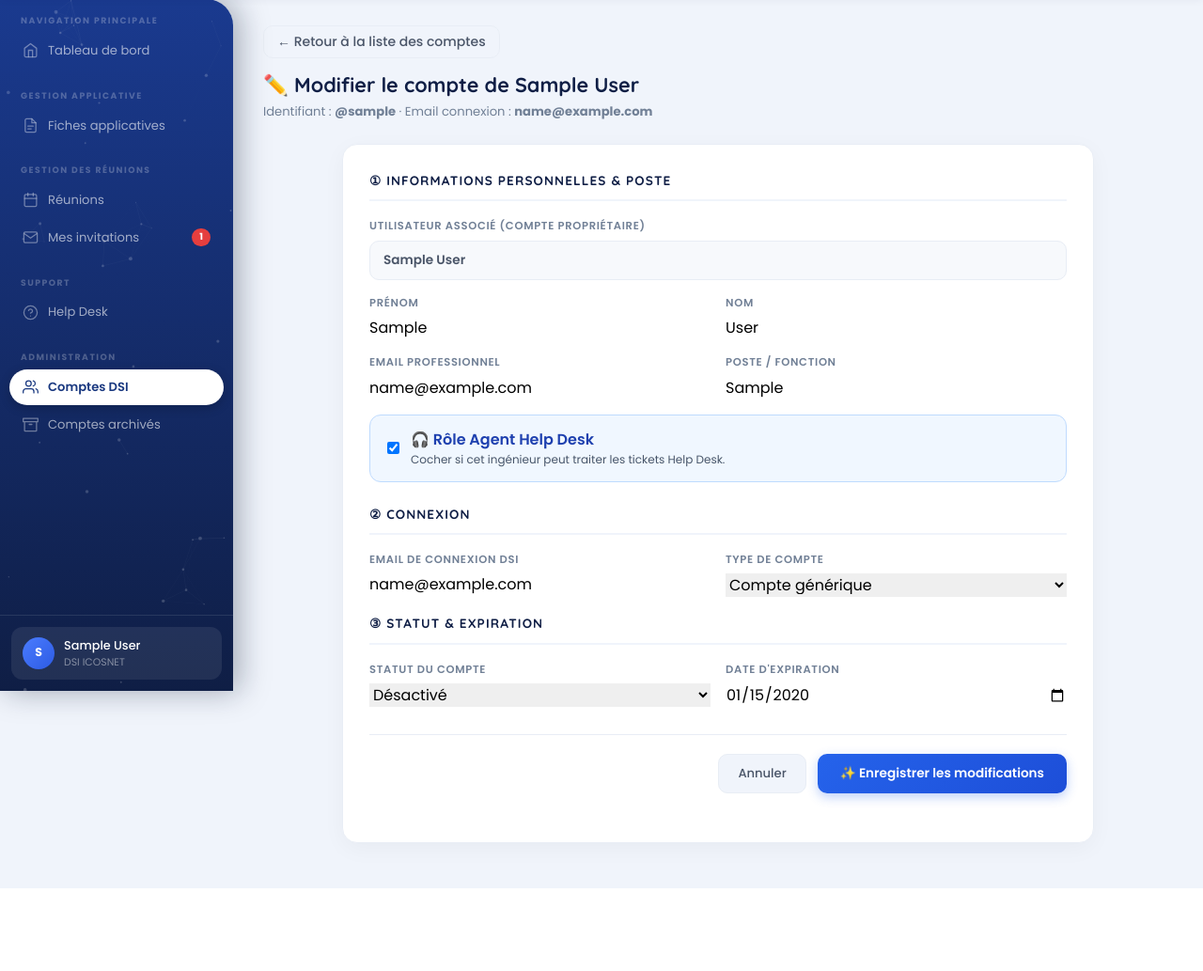
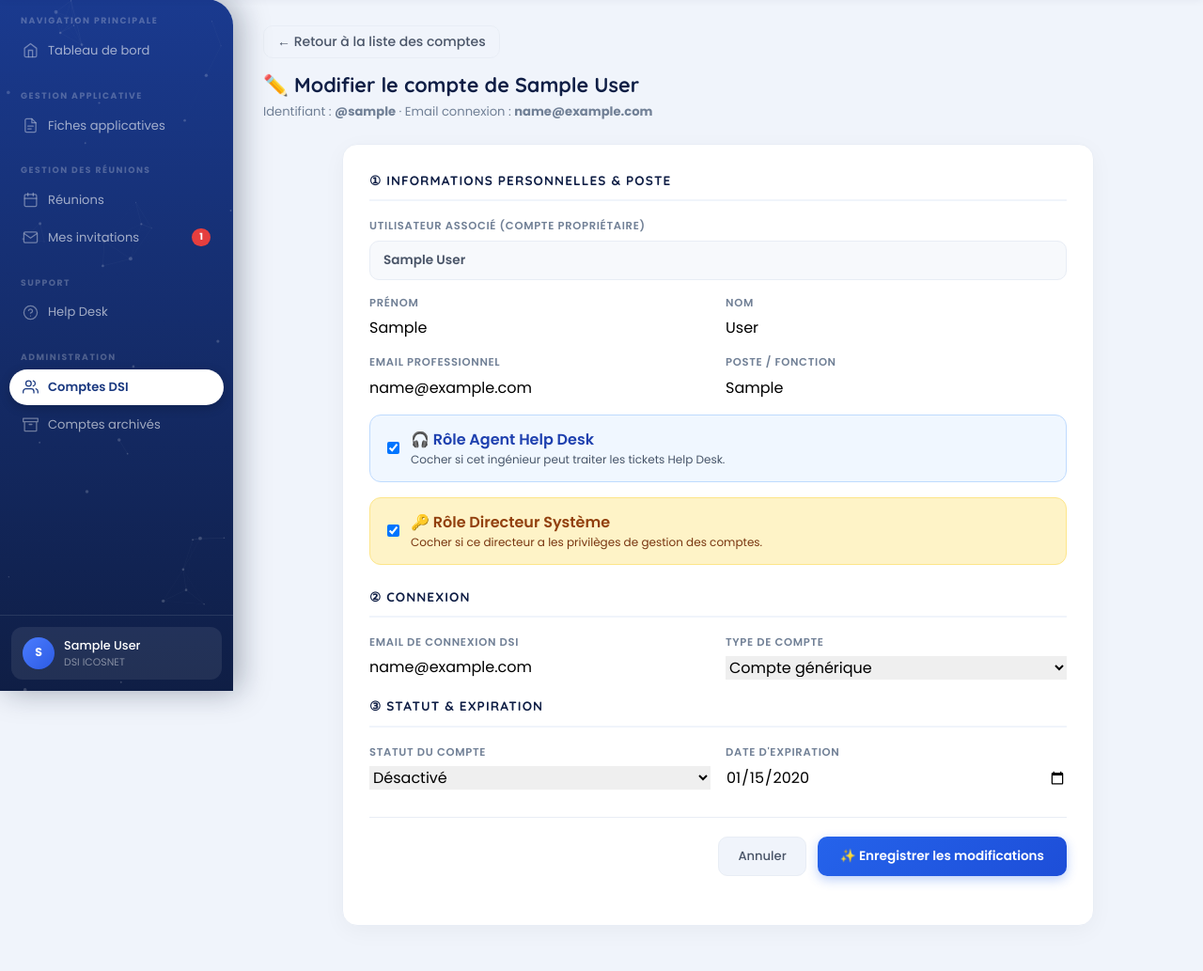
Before and after one commit to sarabenbraham/Icosnet_Traceability_Platform, a Django app: page /account_management/1/update/ in a window 1280 px wide. Shown: the part 65-1098 px from the top of the page at 94% size. Before the commit the page ends 1010 px from the top, so only its background shows below. Run offline with Django 5.2, Linux system fonts and the light colour scheme; a user stored in the database is signed in; tables that the repository leaves empty hold one stand-in row (values such as "Sample post"); some libraries are stand-ins or nearby versions.

Commit message:
feat(rbac): restrict account management exclusively to Directeur Système

```diff
--- a/backend/apps/account_management/forms.py
+++ b/backend/apps/account_management/forms.py
@@ -74,6 +74,12 @@ class CompteForm(forms.ModelForm):
         help_text="Cocher si cet ingénieur peut traiter les tickets Help Desk.",
         widget=forms.CheckboxInput(attrs={"class": "form-check-input"}),
     )
+    est_directeur_systeme = forms.BooleanField(
+        label="Rôle Directeur Système",
+        required=False,
+        help_text="Cocher si ce directeur a les privilèges de gestion des comptes.",
+        widget=forms.CheckboxInput(attrs={"class": "form-check-input"}),
+    )
 
     class Meta:
         model = Compte
@@ -112,6 +118,11 @@ class CompteForm(forms.ModelForm):
             elif hasattr(u, "est_helpdesk"):
                 self.fields["est_helpdesk"].initial = u.est_helpdesk
 
+            if hasattr(u, "directeur"):
+                self.fields["est_directeur_systeme"].initial = getattr(u.directeur, "est_directeur_systeme", False)
+            elif hasattr(u, "est_directeur_systeme"):
+                self.fields["est_directeur_systeme"].initial = u.est_directeur_systeme
+
     def save(self, commit=True):
         compte = super().save(commit=False)
 
@@ -136,6 +147,14 @@ class CompteForm(forms.ModelForm):
             elif hasattr(u, "est_helpdesk"):
                 u.est_helpdesk = self.cleaned_data.get("est_helpdesk", False)
                 u.save(update_fields=["est_helpdesk"])
+
+            if hasattr(u, "directeur"):
+                d = u.directeur
+                d.est_directeur_systeme = self.cleaned_data.get("est_directeur_systeme", False)
+                d.save(update_fields=["est_directeur_systeme"])
+            elif hasattr(u, "est_directeur_systeme"):
+                u.est_directeur_systeme = self.cleaned_data.get("est_directeur_systeme", False)
+                u.save(update_fields=["est_directeur_systeme"])
 
         if commit:
             compte.save()
@@ -199,6 +218,8 @@ class UtilisateurCompteForm(forms.ModelForm):
             direction = cd["direction"]
             direction.directeur = utilisateur
             direction.save(update_fields=["directeur"])
+            utilisateur.est_directeur_systeme = cd.get("est_directeur_systeme", False)
+            utilisateur.save(update_fields=["est_directeur_systeme"])
         elif classe is ChefDepartement:
             dep = cd["departement"]
             dep.chef_departement = utilisateur
--- /dev/null
+++ b/backend/apps/account_management/permissions.py
@@ -0,0 +1,14 @@
+# -*- coding: utf-8 -*-
+
+def _est_directeur_systeme(user):
+    """
+    Retourne True si l'utilisateur est un Directeur AVEC le rôle Directeur Système.
+    """
+    if not user or not user.is_authenticated:
+        return False
+    try:
+        from apps.users.models import Directeur
+        d = Directeur.objects.get(pk=user.pk)
+        return bool(d.est_directeur_systeme)
+    except Exception:
+        return bool(getattr(user, "est_directeur_systeme", False))
--- a/backend/apps/account_management/views.py
+++ b/backend/apps/account_management/views.py
@@ -1,3 +1,4 @@
+from .permissions import _est_directeur_systeme
 from django.contrib import messages
 from django.http import JsonResponse
 from django.shortcuts import get_object_or_404, redirect, render
@@ -38,6 +39,9 @@ def compte_logout(request):
 
 
 def compte_list(request):
+    if not _est_directeur_systeme(request.user):
+        messages.error(request, "Accès refusé : la gestion des comptes est réservée au Directeur Système.")
+        return redirect("dashboard")
     from django.db.models import Q
 
     comptes = Compte.objects.select_related("utilisateur").filter(archive=False)
@@ -90,6 +94,9 @@ def compte_list(request):
 
 
 def compte_detail(request, pk):
+    if not _est_directeur_systeme(request.user):
+        messages.error(request, "Accès refusé : la gestion des comptes est réservée au Directeur Système.")
+        return redirect("dashboard")
     compte = get_object_or_404(
         Compte.objects.select_related("utilisateur"),
         pk=pk,
@@ -108,6 +115,9 @@ def compte_detail(request, pk):
 
 
 def compte_update(request, pk):
+    if not _est_directeur_systeme(request.user):
+        messages.error(request, "Accès refusé : la modification des comptes est réservée au Directeur Système.")
+        return redirect("dashboard")
     compte = get_object_or_404(Compte, pk=pk)
 
     if request.method == "POST":
@@ -138,6 +148,9 @@ def compte_update(request, pk):
 
 
 def compte_archiver(request, pk):
+    if not _est_directeur_systeme(request.user):
+        messages.error(request, "Accès refusé : l'archivage des comptes est réservé au Directeur Système.")
+        return redirect("dashboard")
     compte = get_object_or_404(Compte, pk=pk)
 
     if request.method == "POST":
@@ -161,6 +174,9 @@ def compte_archiver(request, pk):
 
 
 def comptes_archives(request):
+    if not _est_directeur_systeme(request.user):
+        messages.error(request, "Accès refusé : la consultation des archives est réservée au Directeur Système.")
+        return redirect("dashboard")
     comptes = Compte.objects.select_related("utilisateur").filter(archive=True)
     return render(
         request,
@@ -174,6 +190,9 @@ def comptes_archives(request):
     )
 
 def compte_create(request):
+    if not _est_directeur_systeme(request.user):
+        messages.error(request, "Accès refusé : la création de comptes est réservée au Directeur Système.")
+        return redirect("dashboard")
     if request.method == "POST":
         form = UtilisateurCompteForm(request.POST)
 
--- a/backend/apps/meetings/context_processors.py
+++ b/backend/apps/meetings/context_processors.py
@@ -1,3 +1,4 @@
+from apps.account_management.permissions import _est_directeur_systeme as _est_directeur_systeme_safe
 # context_processors.py
 from .models import Participation, StatutParticipation, StatutReunion
 from .permissions import est_gestionnaire, peut_gerer_reunions, roles_utilisateur
@@ -24,4 +25,5 @@ def meetings(request):
         "invitations_recentes": list(invitations[:5]),
         "is_directeur": "directeur" in roles,
         "is_chef": "chefdepartement" in roles,
+        "is_directeur_systeme": _est_directeur_systeme_safe(user),
     }
--- a/backend/apps/users/models.py
+++ b/backend/apps/users/models.py
@@ -47,8 +47,20 @@ class ChefDepartement(User):
         pass
 
 class Directeur(User):
+    est_directeur_systeme = models.BooleanField(
+        default=False,
+        verbose_name="Directeur Système",
+        help_text="Cocher si ce directeur est Directeur Système et possède les privilèges de gestion des comptes."
+    )
+
     def valider(self):
         pass
 
     def refuser(self):
         pass
+
+    def __str__(self):
+        label = super().__str__()
+        if self.est_directeur_systeme:
+            label += " [Directeur Système]"
+        return label
--- a/backend/templates/account_management/utilisateur_detail.html
+++ b/backend/templates/account_management/utilisateur_detail.html
@@ -44,6 +44,9 @@
         {% if compte.utilisateur.ingenieur.est_helpdesk %}
           <span class="badge" style="background:#e0e7ff; color:#3730a3; margin-left:8px; font-size:.75rem; font-weight:600;">🎧 Agent Help Desk</span>
         {% endif %}
+        {% if compte.utilisateur.directeur.est_directeur_systeme %}
+          <span class="badge" style="background:#fef3c7; color:#92400e; margin-left:8px; font-size:.75rem; font-weight:600;">🔑 Directeur Système</span>
+        {% endif %}
       </span>
     </div>
     <div class="info-row">
--- a/backend/templates/account_management/utilisateur_liste.html
+++ b/backend/templates/account_management/utilisateur_liste.html
@@ -313,6 +313,9 @@
             {% if utilisateur.ingenieur.est_helpdesk %}
               <span class="badge" style="background:#e0e7ff; color:#3730a3; margin-left:4px; font-size:.68rem; font-weight:600;">🎧 Help Desk</span>
             {% endif %}
+            {% if utilisateur.directeur.est_directeur_systeme %}
+              <span class="badge" style="background:#fef3c7; color:#92400e; margin-left:4px; font-size:.68rem; font-weight:600;">🔑 Dir. Système</span>
+            {% endif %}
           </td>
           <td>
             <div>{{ utilisateur.compte.email_connexion }}</div>
--- a/backend/templates/account_management/utilisateur_update.html
+++ b/backend/templates/account_management/utilisateur_update.html
@@ -126,6 +126,18 @@
         </div>
       </div>
       {% endif %}
+
+      {% if compte.utilisateur.poste == 'directeur' or compte.utilisateur.directeur %}
+      <div style="margin-top:16px; background:#fef3c7; border:1.5px solid #fde68a; border-radius:12px; padding:14px 18px; display:flex; align-items:center; gap:12px;">
+        {{ form.est_directeur_systeme }}
+        <div>
+          <label for="{{ form.est_directeur_systeme.id_for_label }}" style="font-weight:600; color:#92400e; margin:0; cursor:pointer;">
+            🔑 {{ form.est_directeur_systeme.label }}
+          </label>
+          <div style="font-size:0.75rem; color:#78350f;">{{ form.est_directeur_systeme.help_text }}</div>
+        </div>
+      </div>
+      {% endif %}
     </div>
 
     <!-- Section 2 : Identifiants & Modification du Mot de passe -->
--- a/backend/templates/base.html
+++ b/backend/templates/base.html
@@ -330,7 +330,7 @@
       Help Desk
     </a>
 
-    {% if is_directeur or is_chef %}
+    {% if is_directeur_systeme %}
       <div class="nav-section-label" style="margin-top:8px;">Administration</div>
       <a href="{% url 'account_management:liste' %}" class="nav-item {% block nav_accounts %}{% endblock %}">
         <svg width="17" height="17" fill="none" stroke="currentColor" stroke-width="1.8" viewBox="0 0 24 24">
@@ -338,14 +338,12 @@
         </svg>
         Comptes DSI
       </a>
-      {% if is_directeur %}
       <a href="{% url 'account_management:archives' %}" class="nav-item {% block nav_archives %}{% endblock %}">
         <svg width="17" height="17" fill="none" stroke="currentColor" stroke-width="1.8" viewBox="0 0 24 24">
           <path d="M21 8v13a1 1 0 01-1 1H4a1 1 0 01-1-1V8M1 3h22v5H1zM10 12h4" stroke-linecap="round" stroke-linejoin="round"/>
         </svg>
         Comptes archivés
       </a>
-      {% endif %}
     {% endif %}
   </nav>
 
--- a/backend/templates/dashboard/home.html
+++ b/backend/templates/dashboard/home.html
@@ -865,7 +865,7 @@ active
                     </div>
                 </a>
 
-                {% if is_directeur or is_chef %}
+                {% if is_directeur_systeme %}
                     <a href="{% url 'account_management:liste' %}"
                        class="dashboard-action">
                         <div class="dashboard-action-icon"
```
Also changed, not shown: backend/templates/account_management/utilisateur_form.html (+14 -0 lines), backend/apps/users/migrations/0003_add_est_directeur_systeme_to_directeur.py (added).
